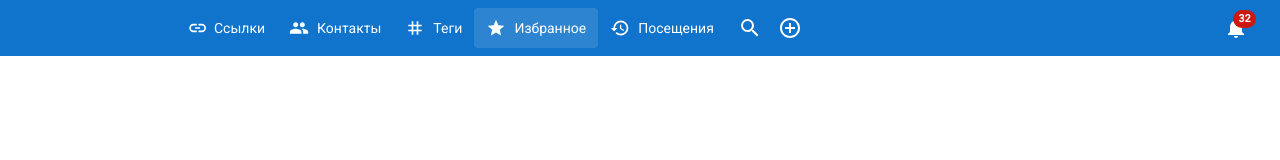
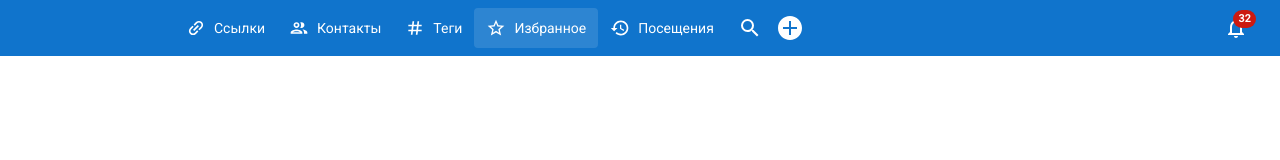
Before and after one commit to NfeanorN/Tile-test, an Angular app: page / in a window 1280 px wide. Shown: the top 160 px of the page. Built offline with nearby package versions, Linux system fonts and the light colour scheme.

Commit message:
fix(nav-links.component, header.component): updated icons

```diff
--- a/src/app/components/header/header.component.html
+++ b/src/app/components/header/header.component.html
@@ -64,7 +64,9 @@
         <button type="button" class="app-header__btn" aria-label="Добавить">
           <svg viewBox="0 0 24 24" aria-hidden="true">
             <path
-              d="M12 2C6.48 2 2 6.48 2 12s4.48 10 10 10 10-4.48 10-10S17.52 2 12 2Zm0 18c-4.41 0-8-3.59-8-8s3.59-8 8-8 8 3.59 8 8-3.59 8-8 8Zm-1-13h2v4h4v2h-4v4h-2v-4H7v-2h4V7Z"
+              fill-rule="evenodd"
+              clip-rule="evenodd"
+              d="M12 24C18.6274 24 24 18.6274 24 12C24 5.37258 18.6274 0 12 0C5.37256 0 0 5.37258 0 12C0 18.6274 5.37256 24 12 24ZM13 13H19V11H13V5H11V11H5V13H11V19H13V13Z"
             />
           </svg>
         </button>
@@ -78,7 +80,7 @@
         >
           <svg viewBox="0 0 24 24" aria-hidden="true">
             <path
-              d="M12 22c1.1 0 2-.9 2-2h-4a2 2 0 0 0 2 2Zm6-6v-5c0-3.07-1.64-5.64-4.5-6.32V4c0-.83-.67-1.5-1.5-1.5s-1.5.67-1.5 1.5v.68C7.63 5.36 6 7.92 6 11v5l-2 2v1h16v-1l-2-2Z"
+              d="M12 22C13.1 22 14 21.1 14 20H10C10 21.1 10.9 22 12 22ZM18 16V11C18 7.93 16.37 5.36 13.5 4.68V4C13.5 3.17 12.83 2.5 12 2.5C11.17 2.5 10.5 3.17 10.5 4V4.68C7.64 5.36 6 7.92 6 11V16L4 18V19H20V18L18 16ZM16 17H8V11C8 8.52 9.51 6.5 12 6.5C14.49 6.5 16 8.52 16 11V17Z"
             />
           </svg>
           <span class="app-header__badge">{{ notificationCount }}</span>
@@ -89,14 +91,18 @@
     <div class="app-header__mobile-actions">
       <button type="button" class="app-header__btn" aria-label="Добавить">
         <svg viewBox="0 0 24 24" aria-hidden="true">
-          <path d="M19 13h-6v6h-2v-6H5v-2h6V5h2v6h6v2Z" />
+          <path
+            fill-rule="evenodd"
+            clip-rule="evenodd"
+            d="M12 24C18.6274 24 24 18.6274 24 12C24 5.37258 18.6274 0 12 0C5.37256 0 0 5.37258 0 12C0 18.6274 5.37256 24 12 24ZM13 13H19V11H13V5H11V11H5V13H11V19H13V13Z"
+          />
         </svg>
       </button>
 
       <button type="button" class="app-header__btn" aria-label="История">
         <svg viewBox="0 0 24 24" aria-hidden="true">
           <path
-            d="M13 3a9 9 0 0 0-9 9H1l3.89 3.89.07.14L9 12H6a7 7 0 0 1 7-7 7 7 0 0 1 7 7 7 7 0 0 1-7 7c-1.93 0-3.68-.79-4.94-2.06l-1.42 1.42A8.95 8.95 0 0 0 13 21a9 9 0 0 0 0-18Zm-1 5v5l4.28 2.54.72-1.21-3.5-2.08V8H12Z"
+            d="M13 3C8.03 3 4 7.03 4 12H1L4.89 15.89L4.96 16.03L9 12H6C6 8.13 9.13 5 13 5C16.87 5 20 8.13 20 12C20 15.87 16.87 19 13 19C11.07 19 9.32 18.21 8.06 16.94L6.64 18.36C8.27 19.99 10.51 21 13 21C17.97 21 22 16.97 22 12C22 7.03 17.97 3 13 3ZM12 8V13L16.25 15.52L17.02 14.24L13.5 12.15V8H12Z"
           />
         </svg>
       </button>
@@ -121,7 +127,7 @@
       >
         <svg viewBox="0 0 24 24" aria-hidden="true">
           <path
-            d="M12 22c1.1 0 2-.9 2-2h-4a2 2 0 0 0 2 2Zm6-6v-5c0-3.07-1.64-5.64-4.5-6.32V4c0-.83-.67-1.5-1.5-1.5s-1.5.67-1.5 1.5v.68C7.63 5.36 6 7.92 6 11v5l-2 2v1h16v-1l-2-2Z"
+            d="M12 22C13.1 22 14 21.1 14 20H10C10 21.1 10.9 22 12 22ZM18 16V11C18 7.93 16.37 5.36 13.5 4.68V4C13.5 3.17 12.83 2.5 12 2.5C11.17 2.5 10.5 3.17 10.5 4V4.68C7.64 5.36 6 7.92 6 11V16L4 18V19H20V18L18 16ZM16 17H8V11C8 8.52 9.51 6.5 12 6.5C14.49 6.5 16 8.52 16 11V17Z"
           />
         </svg>
       </button>
--- a/src/app/components/nav-links/nav-links.component.html
+++ b/src/app/components/nav-links/nav-links.component.html
@@ -11,35 +11,37 @@
           @case ('links') {
             <svg viewBox="0 0 24 24">
               <path
-                d="M3.9 12a5 5 0 0 1 5-5h4v2h-4a3 3 0 0 0 0 6h4v2h-4a5 5 0 0 1-5-5Zm7-1h6v2h-6v-2Zm4.1-4h4a5 5 0 0 1 0 10h-4v-2h4a3 3 0 0 0 0-6h-4V7Z"
+                d="M12 4.92892L9.17158 7.75735L10.5858 9.17156L13.4142 6.34313C14.5809 5.17641 16.4901 5.17641 17.6569 6.34313C18.8236 7.50986 18.8236 9.41905 17.6569 10.5858L14.8284 13.4142L16.2426 14.8284L19.0711 12C21.0227 10.0484 21.0227 6.88054 19.0711 4.92892C17.1195 2.97731 13.9516 2.97731 12 4.92892ZM13.4142 14.8284L10.5858 17.6568C9.41906 18.8236 7.50988 18.8236 6.34315 17.6568C5.17642 16.4901 5.17642 14.5809 6.34315 13.4142L9.17158 10.5858L7.75736 9.17156L4.92894 12C2.97732 13.9516 2.97732 17.1194 4.92894 19.0711C6.88055 21.0227 10.0484 21.0227 12 19.0711L14.8284 16.2426L13.4142 14.8284ZM8.46447 14.1213L14.1213 8.46445L15.5355 9.87867L9.87868 15.5355L8.46447 14.1213Z"
               />
             </svg>
           }
           @case ('contacts') {
             <svg viewBox="0 0 24 24">
               <path
-                d="M16 11c1.66 0 2.99-1.34 2.99-3S17.66 5 16 5s-3 1.34-3 3 1.34 3 3 3Zm-8 0c1.66 0 2.99-1.34 2.99-3S9.66 5 8 5 5 6.34 5 8s1.34 3 3 3Zm0 2c-2.33 0-7 1.17-7 3.5V19h14v-2.5C15 14.17 10.33 13 8 13Zm8 0c-.29 0-.62.02-.97.05 1.16.84 1.97 1.97 1.97 3.45V19h6v-2.5c0-2.33-4.67-3.5-7-3.5Z"
+                d="M9 13.75C6.66 13.75 2 14.92 2 17.25V19H16V17.25C16 14.92 11.34 13.75 9 13.75ZM4.34 17C5.18 16.42 7.21 15.75 9 15.75C10.79 15.75 12.82 16.42 13.66 17H4.34ZM9 12C10.93 12 12.5 10.43 12.5 8.5C12.5 6.57 10.93 5 9 5C7.07 5 5.5 6.57 5.5 8.5C5.5 10.43 7.07 12 9 12ZM9 7C9.83 7 10.5 7.67 10.5 8.5C10.5 9.33 9.83 10 9 10C8.17 10 7.5 9.33 7.5 8.5C7.5 7.67 8.17 7 9 7ZM16.04 13.81C17.2 14.65 18 15.77 18 17.25V19H22V17.25C22 15.23 18.5 14.08 16.04 13.81ZM15 12C16.93 12 18.5 10.43 18.5 8.5C18.5 6.57 16.93 5 15 5C14.46 5 13.96 5.13 13.5 5.35C14.13 6.24 14.5 7.33 14.5 8.5C14.5 9.67 14.13 10.76 13.5 11.65C13.96 11.87 14.46 12 15 12Z"
               />
             </svg>
           }
           @case ('tags') {
             <svg viewBox="0 0 24 24">
               <path
-                d="M20 10V8h-4V4h-2v4h-4V4H8v4H4v2h4v4H4v2h4v4h2v-4h4v4h2v-4h4v-2h-4v-4h4Zm-6 4h-4v-4h4v4Z"
+                fill-rule="evenodd"
+                clip-rule="evenodd"
+                d="M7 20L7.5 16H4V14H7.75L8.25 10H4V8H8.5L9 4H11L10.5 8H14.5L15 4H17L16.5 8H20V10H16.25L15.75 14H20V16H15.5L15 20H13L13.5 16H9.5L9 20H7ZM13.75 14L14.25 10H10.25L9.75 14H13.75Z"
               />
             </svg>
           }
           @case ('favorites') {
             <svg viewBox="0 0 24 24">
               <path
-                d="M12 17.27 18.18 21l-1.64-7.03L22 9.24l-7.19-.61L12 2 9.19 8.63 2 9.24l5.46 4.73L5.82 21 12 17.27Z"
+                d="M22 9.24L14.81 8.62L12 2L9.19 8.63L2 9.24L7.46 13.97L5.82 21L12 17.27L18.18 21L16.55 13.97L22 9.24ZM12 15.4L8.24 17.67L9.24 13.39L5.92 10.51L10.3 10.13L12 6.1L13.71 10.14L18.09 10.52L14.77 13.4L15.77 17.68L12 15.4Z"
               />
             </svg>
           }
           @case ('visits') {
             <svg viewBox="0 0 24 24">
               <path
-                d="M13 3a9 9 0 0 0-9 9H1l3.89 3.89.07.14L9 12H6a7 7 0 0 1 7-7 7 7 0 0 1 7 7 7 7 0 0 1-7 7c-1.93 0-3.68-.79-4.94-2.06l-1.42 1.42A8.95 8.95 0 0 0 13 21a9 9 0 0 0 0-18Zm-1 5v5l4.28 2.54.72-1.21-3.5-2.08V8H12Z"
+                d="M13 3C8.03 3 4 7.03 4 12H1L4.89 15.89L4.96 16.03L9 12H6C6 8.13 9.13 5 13 5C16.87 5 20 8.13 20 12C20 15.87 16.87 19 13 19C11.07 19 9.32 18.21 8.06 16.94L6.64 18.36C8.27 19.99 10.51 21 13 21C17.97 21 22 16.97 22 12C22 7.03 17.97 3 13 3ZM12 8V13L16.25 15.52L17.02 14.24L13.5 12.15V8H12Z"
               />
             </svg>
           }
```
